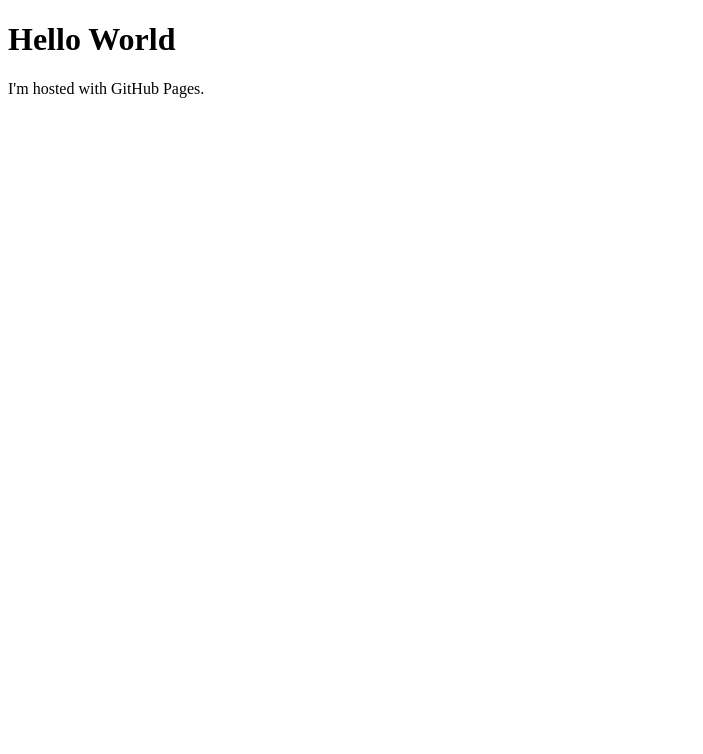
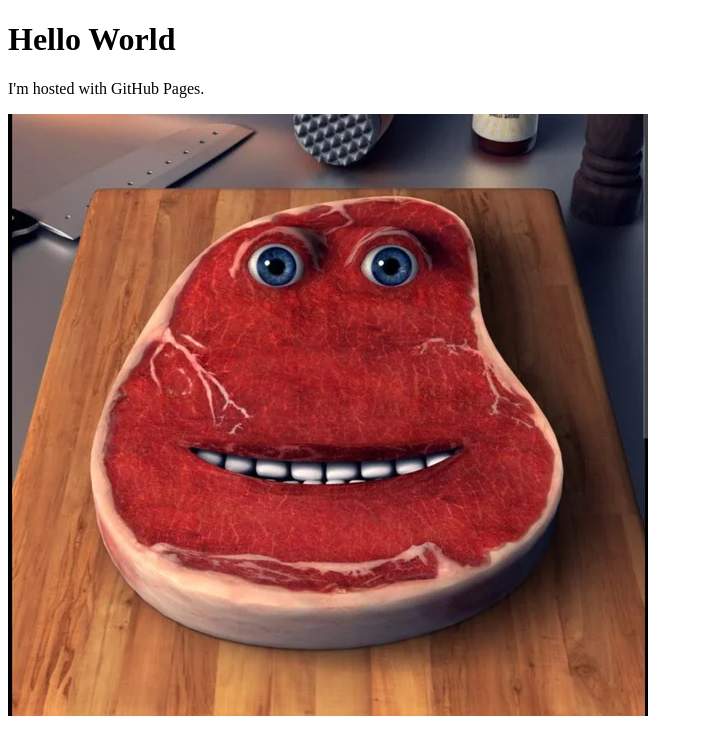
Before and after one commit to Eddmaster/Eddmaster.github.io, a plain HTML site: page index.html in a window 1280 px wide. Shown: the whole page, without its empty margins (0-703 px from the left). Drawn offline with Linux system fonts and the light colour scheme.

Commit message:
Update index.html

```diff
--- a/index.html
+++ b/index.html
@@ -3,5 +3,6 @@
 <body>
 <h1>Hello World</h1>
 <p>I'm hosted with GitHub Pages.</p>
+<img src="https://github.com/Eddmaster/Eddmaster.github.io/blob/main/skibidisteak.png"
 </body>
 </html>
```
